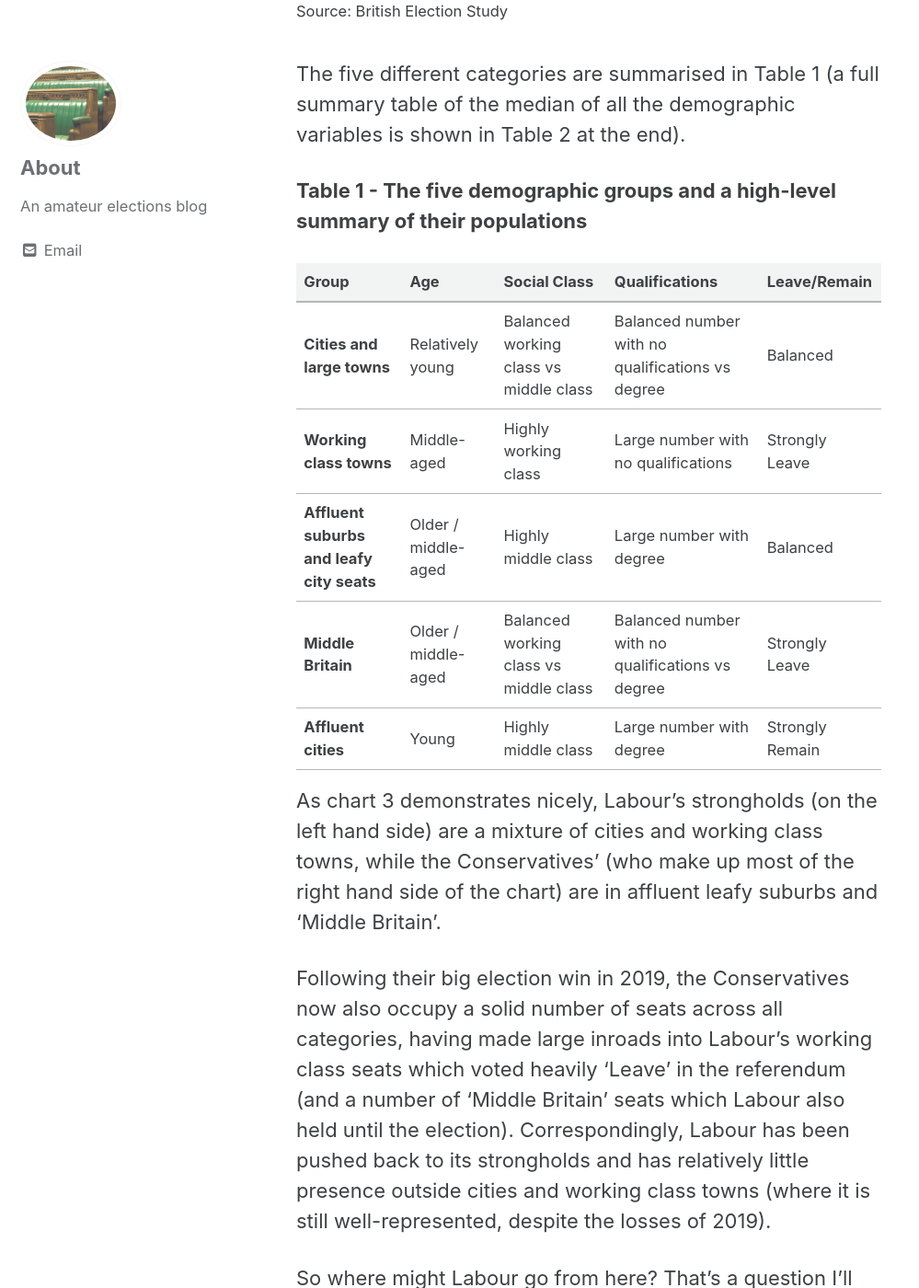
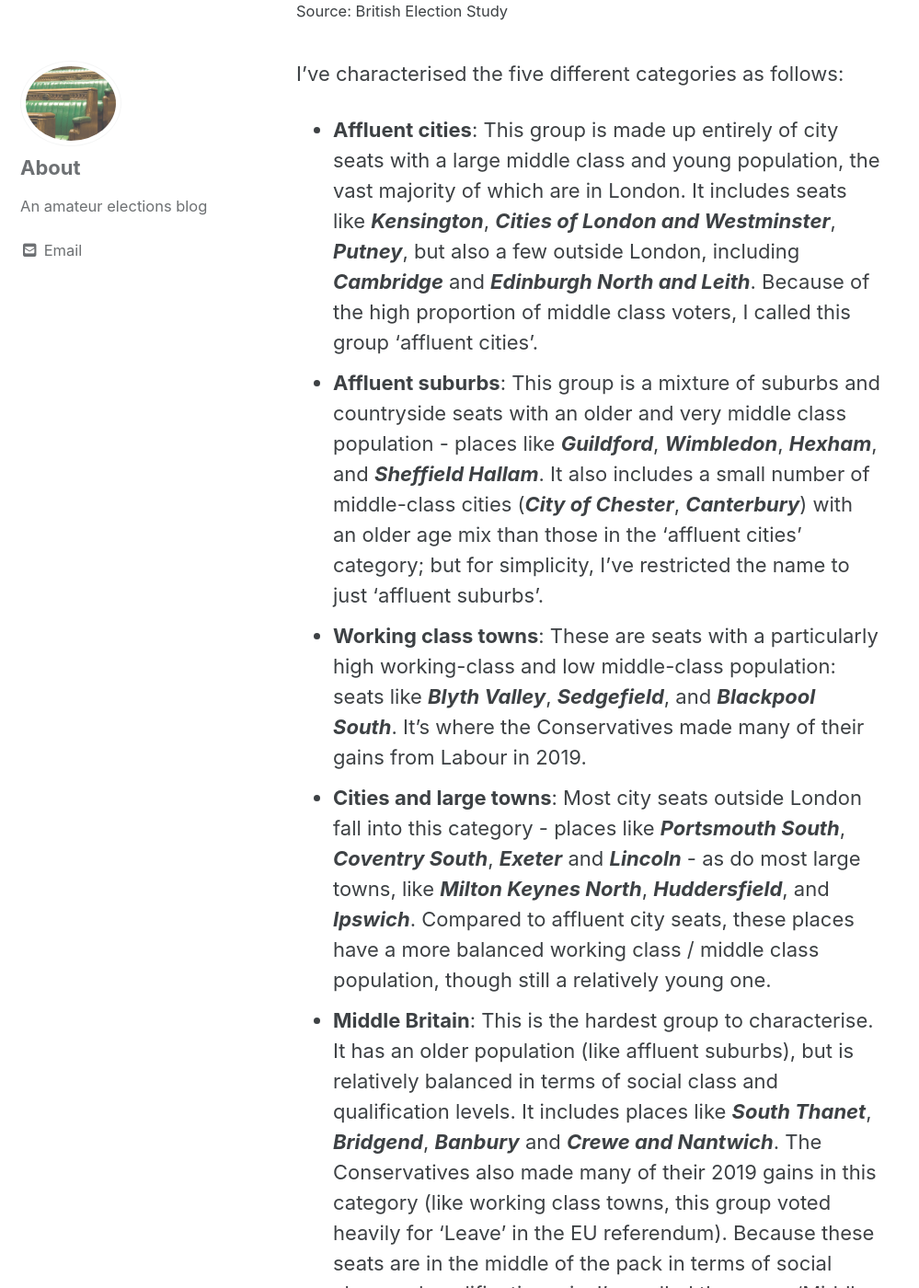
Before and after one commit to sixhundredandfifty/blog, a Jekyll site: the page built from _posts/2020-05-28-labourbattleground1.md, in a window 1280 px wide and 1400 px high, scrolled down 5591 px. Shown: the whole window at 92% size, without its empty margins (0-999 px from the left). Built offline with Jekyll 4.4.1, drawn with Linux system fonts in a browser that asks for light colours; cached includes are drawn as plain includes; nearby versions of some CDN libraries; some of the changed text lies outside the part shown.

Commit message:
Update 2020-05-28-labourbattleground1.md

```diff
--- a/_posts/2020-05-28-labourbattleground1.md
+++ b/_posts/2020-05-28-labourbattleground1.md
@@ -50,7 +50,14 @@ Chart 3 shows the results.
 
 <sup>Source: British Election Study</sup>
 
-The five different categories are summarised in Table 1 (a full summary table of the median of all the demographic variables is shown in Table 2 at the end).
+I've characterised the five different categories as follows:
+* **Affluent cities**: This group is made up entirely of city seats with a large middle class and young population, the vast majority of which are in London. It includes seats like ***Kensington***, ***Cities of London and Westminster***, ***Putney***, but also a few outside London, including ***Cambridge*** and ***Edinburgh North and Leith***. Because of the high proportion of middle class voters, I called this group ‘affluent cities’.
+* **Affluent suburbs**: This group is a mixture of suburbs and countryside seats with an older and very middle class population - places like ***Guildford***, ***Wimbledon***, ***Hexham***, and ***Sheffield Hallam***. It also includes a small number of middle-class cities (***City of Chester***, ***Canterbury***) with an older age mix than those in the ‘affluent cities’ category; but for simplicity, I’ve restricted the name to just ‘affluent suburbs’.
+* **Working class towns**: These are seats with a particularly high working-class and low middle-class population: seats like ***Blyth Valley***, ***Sedgefield***, and ***Blackpool South***. It’s where the Conservatives made many of their gains from Labour in 2019.
+* **Cities and large towns**: Most city seats outside London fall into this category - places like ***Portsmouth South***, ***Coventry South***, ***Exeter*** and ***Lincoln*** - as do most large towns, like ***Milton Keynes North***, ***Huddersfield***, and ***Ipswich***. Compared to affluent city seats, these places have a more balanced working class / middle class population, though still a relatively young one.
+* **Middle Britain**:  This is the hardest group to characterise. It has an older population (like affluent suburbs), but is relatively balanced in terms of social class and qualification levels. It includes places like ***South Thanet***, ***Bridgend***, ***Banbury*** and ***Crewe and Nantwich***. The Conservatives also made many of their 2019 gains in this category (like working class towns, this group voted heavily for 'Leave' in the EU referendum). Because these seats are in the middle of the pack in terms of social class and qualification mix, I’ve called the group ‘Middle Britain’.
+
+I've summarised the demographics at a high level in Table 1 (a full summary table of the median of all the demographic variables is shown in Table 2 at the end).
 
 **Table 1 - The five demographic groups and a high-level summary of their populations**
 
@@ -58,7 +65,7 @@ The five different categories are summarised in Table 1 (a full summary table of
 |---------------------------------------|---------------------|-----------------------------------------|--------------------------------------------------|-----------------|
 | **Cities and large towns**                | Relatively young    | Balanced working class vs middle class  | Balanced number with no qualifications vs degree | Balanced        |
 | **Working class towns**                   | Middle-aged         | Highly working class                    | Large number with no qualifications              | Strongly Leave  |
-| **Affluent suburbs and leafy city seats** | Older / middle-aged | Highly middle class                     | Large number with degree                         | Balanced        |
+| **Affluent suburbs** | Older / middle-aged | Highly middle class                     | Large number with degree                         | Balanced        |
 | **Middle Britain**                        | Older / middle-aged | Balanced working class vs middle class  | Balanced number with no qualifications vs degree | Strongly Leave  |
 | **Affluent cities**                       | Young               | Highly middle class                     | Large number with degree                         | Strongly Remain |
 
@@ -85,7 +92,7 @@ I’ll return to this topic in a future post.
 
 **Table 2 - Full summary of demographic variables (numbers show median percentage of the population across each group that have each characteristic)**
 
-| Variable            | Working class towns        | Middle Britain | Cities and big towns | Affluent suburbs and leafy city seats | Affluent city seats |
+| Variable            | Working class towns        | Middle Britain | Cities and big towns | Affluent suburbs | Affluent city seats |
 |---------------------|----------------------------|----------------|----------------------|---------------------------------------|---------------------|
 | Young (18-45)       | 35                         | 32             | 43                   | 33                                    | 53                  |
 | Middle Aged (46-64) | 27                         | 28             | 22                   | 28                                    | 19                  |
```
Also changed, not shown: other parts of _posts/2020-05-28-labourbattleground1.md (+1 -1 lines).
